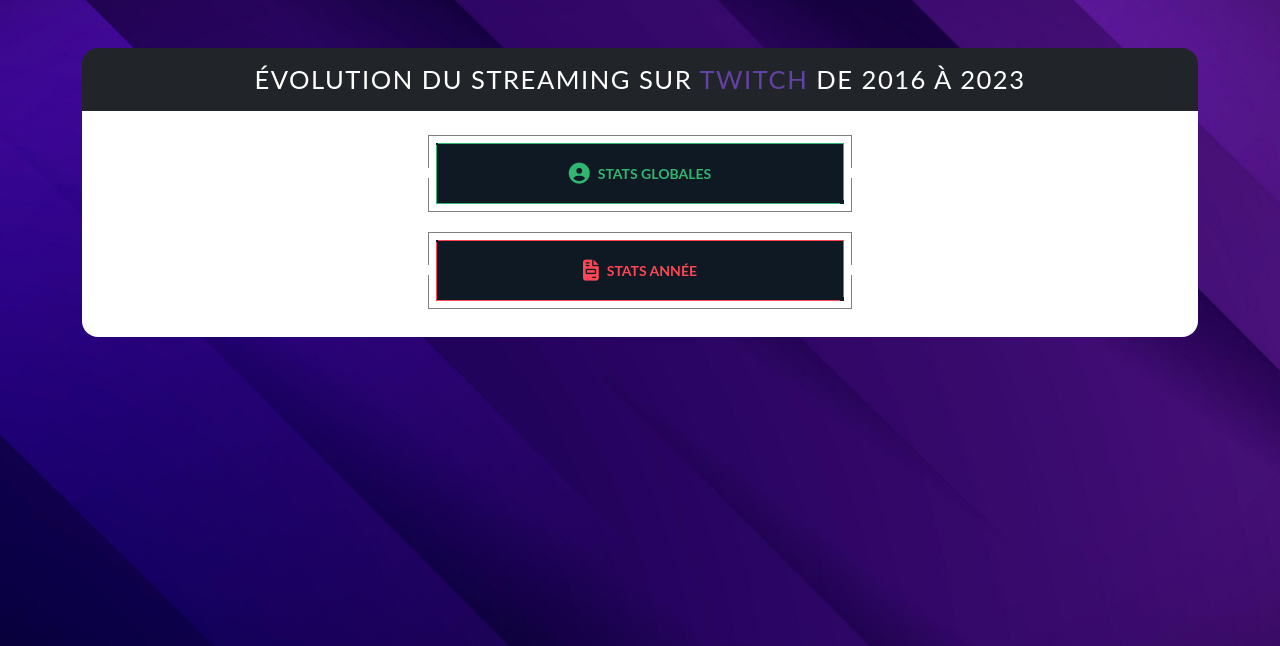
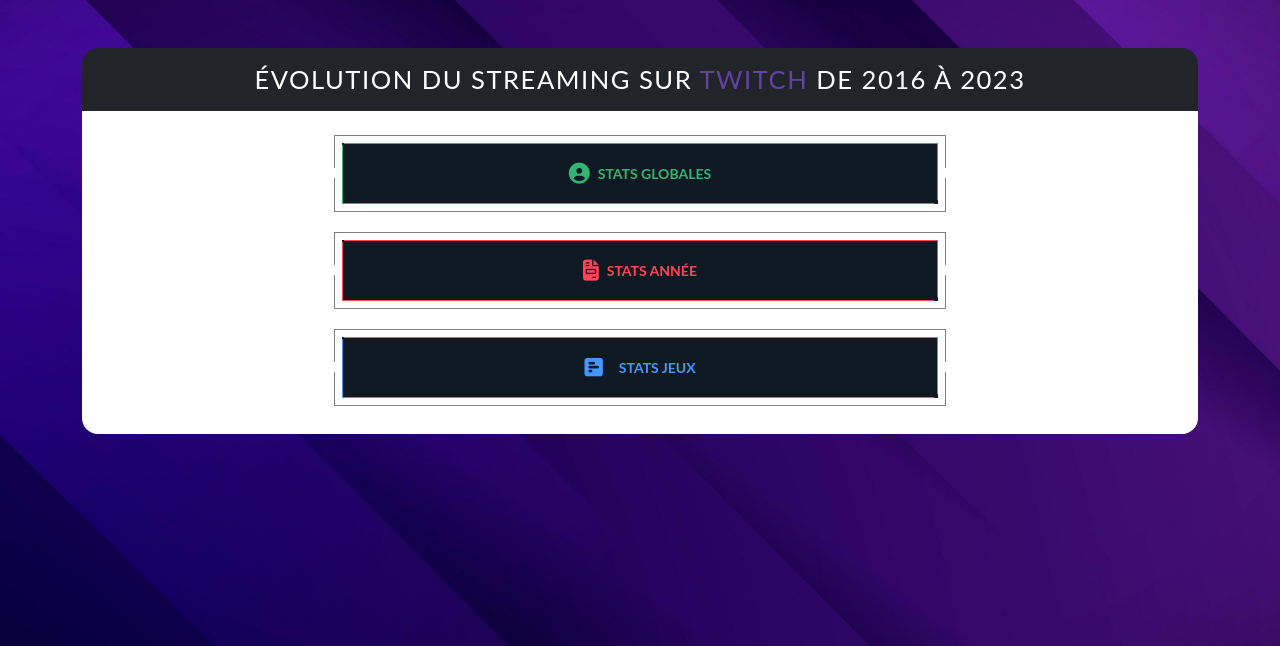
Before and after one commit to Carneiro-David/twitch_project, a Flask app: page / in a window 1280 px wide. Shown: the part 59-705 px from the top of the page. Run offline with Flask 3, Linux system fonts and the light colour scheme; some libraries are stand-ins or nearby versions.

Commit message:
update: mineur css

```diff
--- a/main.py
+++ b/main.py
@@ -1,4 +1,3 @@
-from controllers.annee_controller import AnneeController
 from controllers.global_controller import GlobalController
 import pandas as pd
 from flask import Flask, request, render_template, jsonify
@@ -44,7 +43,7 @@ def toggle_graph():
 
 
 @app.route('/jeu')
-def allGame():
+def allGames():
     cursor = mysql.connection.cursor()
 
     query = "SELECT game, sum(hours_watched) as sumHours FROM `game_data` group by game ORDER BY `sumHours` DESC"
@@ -60,7 +59,7 @@ def allGame():
 
 
 @app.route('/jeu/<jeu>', methods=['GET', 'POST'])
-def jeu_id_vue(jeu):
+def jeu_vue(jeu):
     cursor = mysql.connection.cursor()
 
     selected_year = None
--- a/templates/accueil.html
+++ b/templates/accueil.html
@@ -24,15 +24,14 @@
                     </span>
                 </a>
 
-            </div>
-            {# <div class="row d-flex justify-content-center">
-                <a class="btn__valo btn__valo--blue text-decoration-none btn" href="{{ url_for('jeu_vue') }}">
+                <a class="btn__valo btn__valo--blue text-decoration-none btn" href="{{ url_for('allGames') }}">
                     <span class="btn__inner">
                         <span class="btn__slide__blue"></span>
-                        <span class="btn__content"><i class="fa-solid fa-cloud-arrow-up fa-xl me-3"></i>Stats jeux</span>
+
+                        <span class="btn__content"><i class="fa-solid fa-square-poll-horizontal fa-xl me-3"></i>Stats jeux</span>
                     </span>
                 </a>
-            </div> #}
+            </div>
         </div>
     </div>
 </div>
```
Also changed, not shown: templates/listJeu.html (+5 -2 lines), static/global_hrswatchd_graph.png.
